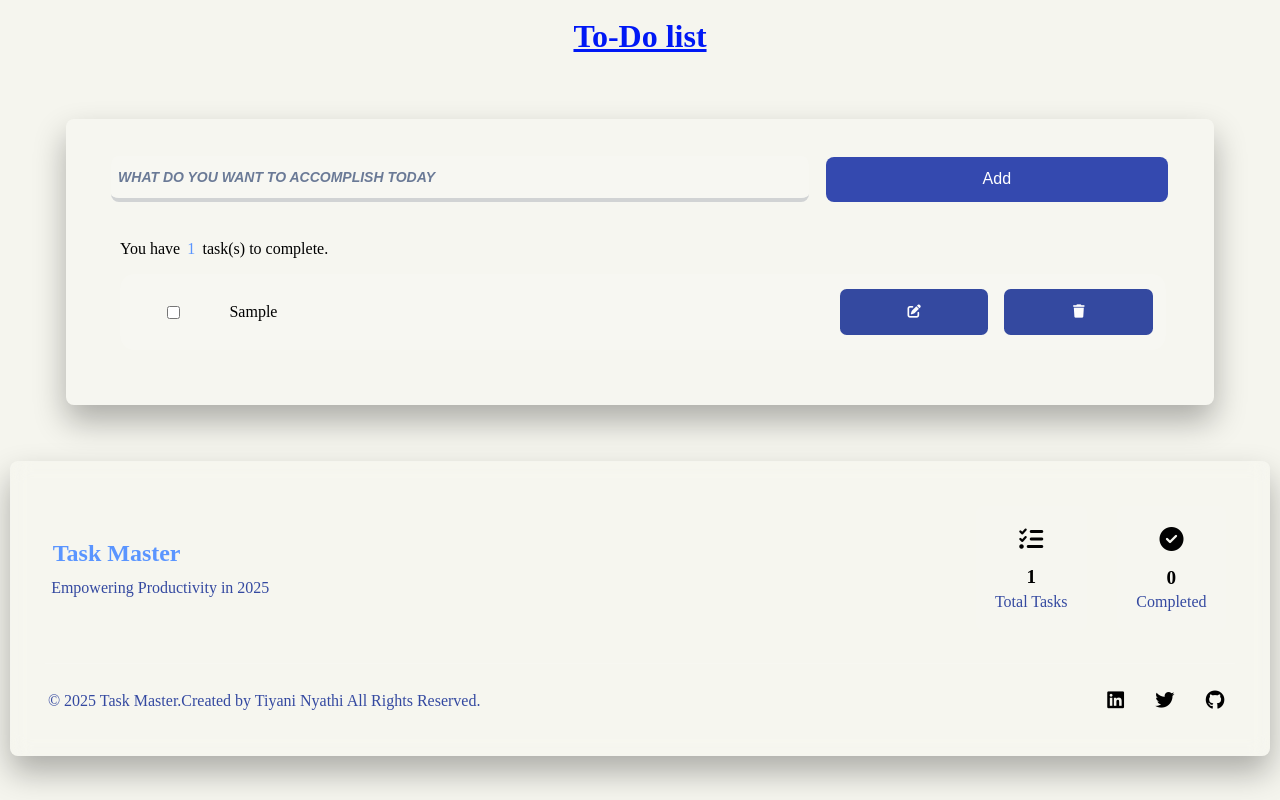
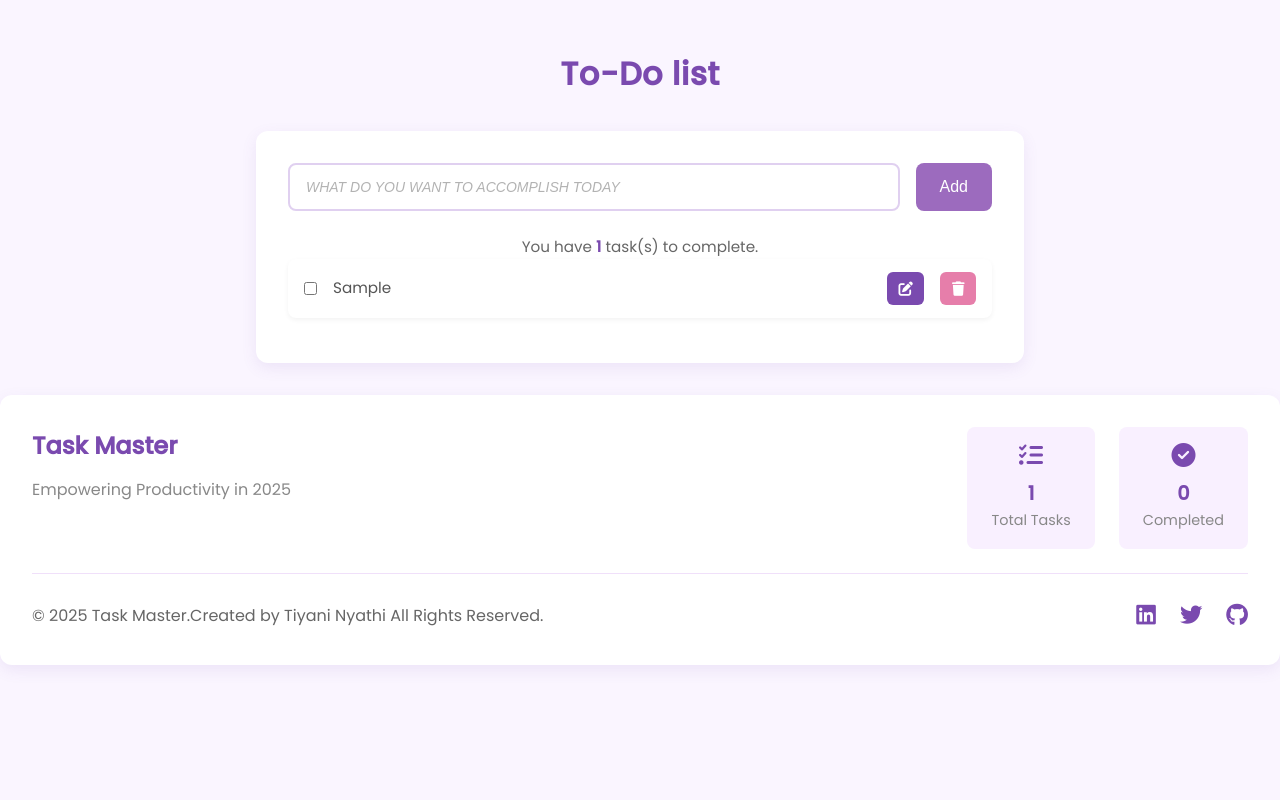
Before and after one commit to Tiyani33/TO-DO-LIST, a plain HTML site: page index.html in a window 1280 px wide. Both pictures are taken after typing "Sample" into the empty fields and a click on the button "Add". Drawn offline with Linux system fonts and the light colour scheme.

Commit message:
style added

```diff
--- a/mainStyle.css
+++ b/mainStyle.css
@@ -1,187 +1,208 @@
-*{
-    padding: 0 ;
+/* Updated mainStyle.css */
+* {
+    padding: 0;
     margin: 0;
     box-sizing: border-box;
-    margin: 0.2em;
-}
-h1{
- text-align: center;
- padding: 0.5rem;
- text-decoration: underline;
-color: rgb(75, 74, 77);
-font-family: Lucida Handwriting;
-gap: 15rem;
-
 }
 
-.list h1{
-    color: #0018f5;
+body {
+    background-color: #faf5ff; /* Soft lavender background */
+    font-family: "Poppins", sans-serif;
+    color: #333;
+    line-height: 1.6;
 }
 
-body
-{
-   background-color: rgb(245, 245, 238);
+h1 {
+    text-align: center;
+    padding: 1rem 0;
+    color: #7a4aaf; /* Purple tone */
+    font-family: 'Poppins', sans-serif;
+    font-weight: 600;
+    text-decoration: none;
+    letter-spacing: 0.5px;
+    margin-bottom: 1rem;
+}
 
-       }
+.list {
+    max-width: 800px;
+    margin: 2rem auto;
+    padding: 0 1rem;
+}
 
-.app
-{
-   font-family: "Poppins" , sans-serif;
+.container {
+    padding: 2em;
+    background-color: white;
+    box-shadow: 0 5px 15px rgba(122, 74, 175, 0.1);
+    border-radius: 12px;
+    margin-bottom: 2em;
+}
 
-   position: absolute;
-   margin: auto;
-   left: 0;
-   right: 0;
-   top: 1.875;
-}
-.container
-{
-    padding: 2em 2.5em;
-    background-color: transparent;
-    box-shadow: 0 1em 2em rgba(0,0,0,0.3);
-    border-radius: 0.5em;
-    margin: 3.5em;
-    background: rgba(248, 251, 252, 0.1);
-    /* backdrop-filter: blur(15px); */
-}
-#wrapper
-{
+#wrapper {
     position: relative;
     display: grid;
-    grid-template-columns: 8fr 4fr;
+    grid-template-columns: 1fr auto;
     gap: 1em;
+    margin-bottom: 1em;
 }
-#wrapper input
-{
+
+#wrapper input {
     width: 100%;
-    border-radius: 0.5rem;
-    background: rgba(255,255,255,0.1);
-    /* backdrop-filter: blur(15px); */
-    color: #111111;
-    border: none;
-    border-bottom: 4px solid #d1d3d4;
-    padding: 1em 0.5em;
+    border-radius: 8px;
+    background: white;
+    color: #333;
+    border: 2px solid #e0d0f0;
+    padding: 0.8em 1em;
+    font-size: 16px;
+    transition: all 0.3s ease;
 }
+
+#wrapper input:focus {
+    outline: none;
+    border-color: #b38ad6;
+    box-shadow: 0 0 0 3px rgba(179, 138, 214, 0.2);
+}
+
 input::placeholder {
-    color: #485b80;
+    color: #a0a0a0;
     font-style: italic;
     font-size: 14px;
     opacity: 0.8;
-    font-weight: 680;
-  }
-#wrapper input:focus
-{
-    outline: none;
-    border-color: #3f434b;
+    font-weight: 400;
 }
-#wrapper button
-{
-    position: relative;
-    border-radius: 0.5;
+
+#wrapper button {
+    border-radius: 8px;
     font-weight: 500;
     font-size: 1em;
-    background-color: #3449af;
+    background-color: #9c6bbe;
     border: none;
-    outline: none;
-    color: #ffffff;
+    color: white;
     cursor: pointer;
-    border-radius: 0.5rem;
+    padding: 0 1.5em;
+    transition: all 0.3s ease;
 }
-#tasks
-{
-    margin-top: 1em;
-    border-radius: 0.5em;
+
+#wrapper button:hover {
+    background-color: #7a4aaf;
+    transform: translateY(-1px);
+}
+
+#tasks {
+    margin-top: 1.5em;
+    border-radius: 8px;
     width: 100%;
     position: relative;
-    padding: 1em 0.5em;
 }
-.task
-{
-    background: rgba(255,255,255,0.1);
+
+.task {
+    background: white;
     padding: 0.8em 1em;
     display: grid;
-    grid-template-columns: 1fr 8fr 2fr 2fr;
+    grid-template-columns: auto 1fr auto auto;
     gap: 1em;
-    box-shadow: 0, 0.5em rgba(0,0,0,0.05);
     align-items: center;
     cursor: pointer;
-    border-radius: 0.9rem;
+    border-radius: 8px;
+    margin-bottom: 0.8em;
+    box-shadow: 0 2px 5px rgba(0,0,0,0.05);
+    transition: all 0.3s ease;
 }
-.task:not(:first-child)
-{
-    margin-top: 1em;
+
+.task:hover {
+    transform: translateY(-2px);
+    box-shadow: 0 5px 10px rgba(122, 74, 175, 0.1);
 }
-.task span
-{
-    font: 0.9em;
+
+.task span {
+    font-size: 0.95em;
     font-weight: 400;
     word-break: break-all;
+    color: #555;
 }
-.task button
-{
-    color: #fdfdfd;
-    width: 100%;
-    padding: 1em 0;
-    border-radius: 0.5em;
+
+.task button {
+    color: white;
+    padding: 0.6em 0.8em;
+    border-radius: 6px;
     border: none;
     cursor: pointer;
     outline: none;
-}
-.edit
-{
-    background-color: #3449a0;
-}
-.delete
-{
-    background-color: #3449a0;
-}
-#error
-{
-    text-align: center;
-    background-color: transparent;
-    color: #5ce7ff;
-    margin-top: 1.5em;
-    padding: 1em 0;
-    display: none;
-}
-.completed
-{
-    text-decoration: line-through;
-    color: #5a95ff;
-}
-#pend-tasks span
-{
-    color: #5a95ff;
-     /* look for a better color */
+    font-size: 0.9em;
+    transition: all 0.3s ease;
 }
 
+.task button:hover {
+    opacity: 0.9;
+}
+
+.edit {
+    background-color: #7a4aaf;
+}
+
+.delete {
+    background-color: #e67eaa;
+}
+
+#error {
+    text-align: center;
+    background-color: #ffe6f0;
+    color: #e67eaa;
+    margin-top: 1em;
+    padding: 0.8em;
+    border-radius: 8px;
+    display: none;
+    font-weight: 500;
+}
+
+.completed {
+    text-decoration: line-through;
+    color: #a0a0a0;
+}
+
+#pend-tasks {
+    font-size: 0.95em;
+    color: #666;
+    text-align: center;
+    margin-top: 1.5em;
+}
+
+#pend-tasks span {
+    color: #7a4aaf;
+    font-weight: 600;
+}
+
+/* Footer Styles */
 .app-footer {
-    background: rgba(255,255,255,0.1);
-    backdrop-filter: blur(10px);
-    color: #3449a0;
+    background: white;
+    color: #666;
     padding: 2em;
     margin-top: 2em;
-    border-radius: 0.5em;
-    box-shadow: 0 1em 2em rgba(0,0,0,0.3);
+    border-radius: 12px;
+    box-shadow: 0 5px 15px rgba(122, 74, 175, 0.1);
 }
 
 .footer-content {
     display: flex;
-    justify-content: space-between;
-    align-items: center;
+    flex-direction: column;
+    gap: 1.5em;
     margin-bottom: 1.5em;
 }
 
 .footer-left h3 {
     font-size: 1.5em;
     margin-bottom: 0.5em;
-    color: #5a95ff;
+    color: #7a4aaf;
+}
+
+.footer-left p {
+    color: #888;
 }
 
 .footer-right {
     display: flex;
-    align-items: center;
-    gap: 2em;
+    justify-content: center;
+    gap: 1.5em;
+    flex-wrap: wrap;
 }
 
 .footer-stats {
@@ -191,14 +212,15 @@ input::placeholder {
 
 .stat-item {
     text-align: center;
-    background: rgba(255,255,255,0.05);
-    padding: 1em;
-    border-radius: 0.5em;
+    background: #f9f0ff;
+    padding: 1em 1.5em;
+    border-radius: 8px;
+    min-width: 120px;
 }
 
 .stat-item i {
     font-size: 1.5em;
-    color: #020202;
+    color: #7a4aaf;
     margin-bottom: 0.5em;
 }
 
@@ -207,43 +229,49 @@ input::placeholder {
     display: block;
     font-size: 1.2em;
     font-weight: bold;
-    color: #000000;
+    color: #7a4aaf;
 }
 
-.footer-links {
-    display: flex;
-    gap: 1em;
-}
-
-.footer-link {
-    color: rgb(255, 255, 255);
-    text-decoration: none;
-    transition: color 0.3s ease;
-}
-
-.footer-link:hover {
-    color: #5a95ff;
+.stat-item p {
+    font-size: 0.9em;
+    color: #888;
 }
 
 .footer-bottom {
-    border-top: 1px solid rgba(255,255,255,0.1);
-    padding-top: 1em;
+    border-top: 1px solid #f0e0fa;
+    padding-top: 1.5em;
     display: flex;
-    justify-content: space-between;
+    flex-direction: column;
+    gap: 1.5em;
     align-items: center;
+    text-align: center;
 }
 
 .social-icons {
     display: flex;
-    gap: 1em;
+    gap: 1.5em;
 }
 
 .social-icon {
-    color: rgb(0, 0, 0);
-    font-size: 1.2em;
-    transition: color 0.3s ease;
+    color: #7a4aaf;
+    font-size: 1.4em;
+    transition: all 0.3s ease;
 }
 
 .social-icon:hover {
-    color: #5a95ff;
+    color: #e67eaa;
+    transform: translateY(-2px);
 }
+
+/* Responsive adjustments */
+@media (min-width: 768px) {
+    .footer-content {
+        flex-direction: row;
+        justify-content: space-between;
+    }
+
+    .footer-bottom {
+        flex-direction: row;
+        justify-content: space-between;
+    }
+}
```
